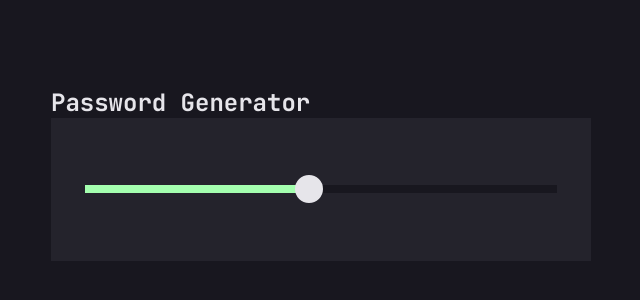
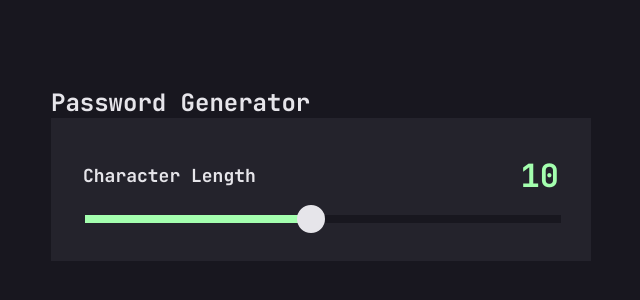
Before and after one commit to KiddAlexx/password-generator-app, a React (Vite) app: page / in a window 1280 px wide. Shown: the part 226-526 px from the top of the page, without its empty margins (319-959 px from the left). Built offline with nearby package versions, Linux system fonts and the light colour scheme.

Commit message:
feat(slider): display character lenghth label + value

```diff
--- a/src/features/password-generator/components/CustomSlider.tsx
+++ b/src/features/password-generator/components/CustomSlider.tsx
@@ -8,7 +8,17 @@ function CustomSlider({ min = 1, max = 20 }) {
 
   return (
     <div className={styles.sliderContainer}>
+      <div className={styles.labelContainer}>
+        <label htmlFor="lengthSlider" className={styles.label}>
+          Character Length
+        </label>
+        <output htmlFor="lengthSlider" className={`${styles.value} heading-l`}>
+          {value}
+        </output>
+      </div>
+
       <input
+        id="lengthSlider"
         type="range"
         min={min}
         max={max}
--- a/src/features/password-generator/styles/CustomSlider.module.css
+++ b/src/features/password-generator/styles/CustomSlider.module.css
@@ -4,7 +4,19 @@
   width: 33.75rem;
   padding: 0rem 2rem;
   display: flex;
+  flex-direction: column;
+  justify-content: center;
+  gap: 1rem;
+}
+
+.labelContainer {
+  display: flex;
+  justify-content: space-between;
   align-items: center;
+}
+
+.value {
+  color: var(--color-neon-green);
 }
 
 input[type="range"] {
```
